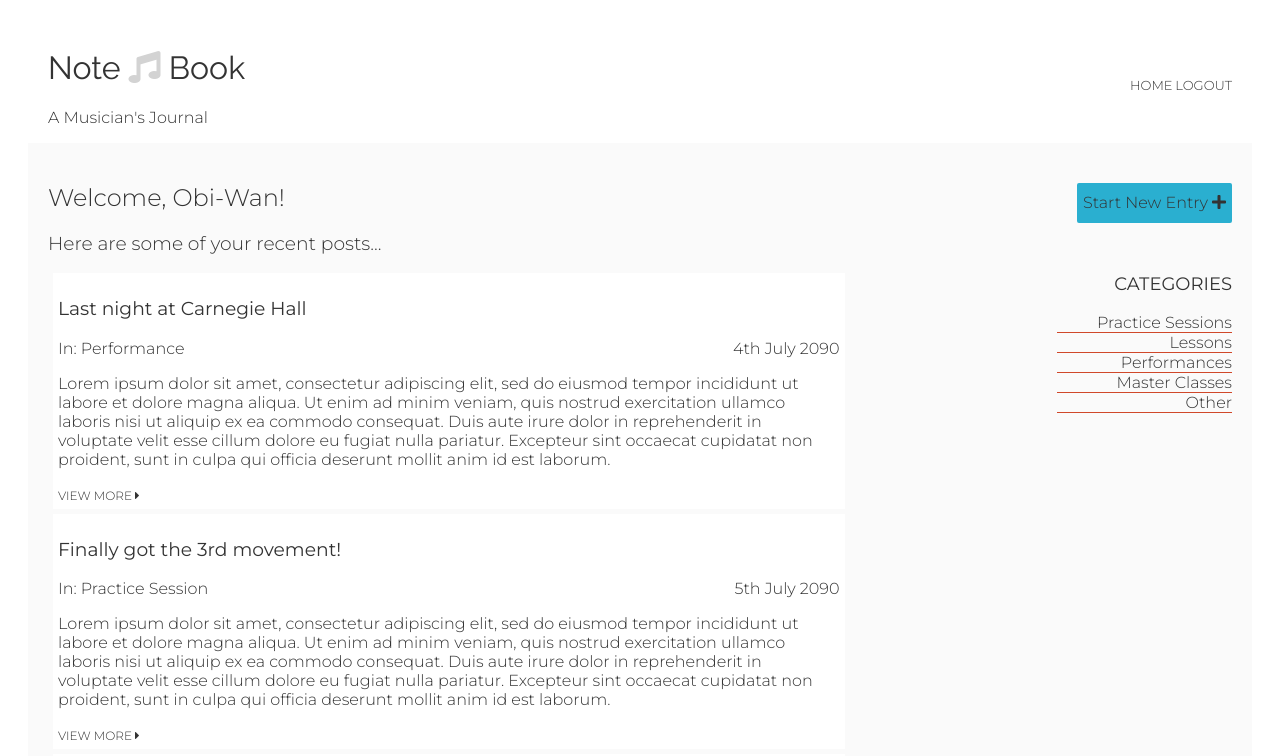
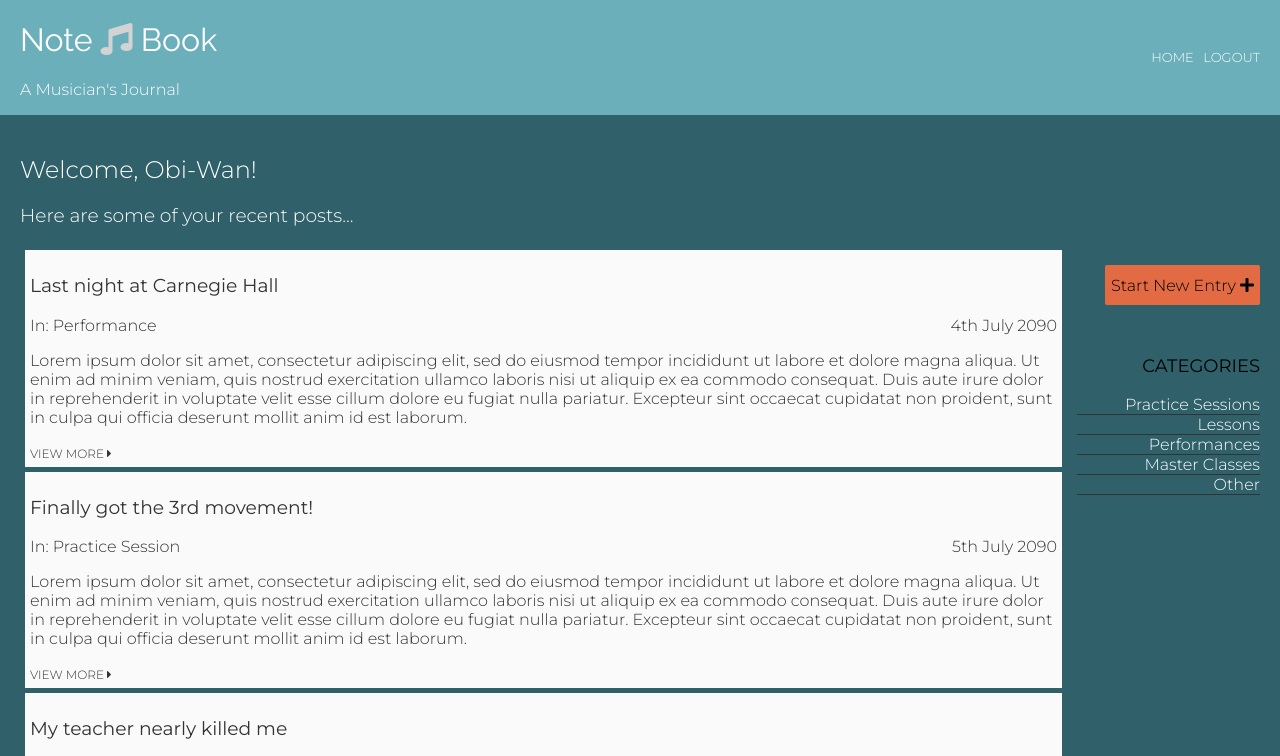
Before and after one commit to velafarq/note-book-app, a website: page public/index.html in a window 1280 px wide. Shown: the top 756 px of the page. Drawn offline with nearby package versions, Linux system fonts and the light colour scheme.

Commit message:
Add a bit of color for now

```diff
--- a/public/index.html
+++ b/public/index.html
@@ -27,13 +27,16 @@
 
     <main class="main">
 
-        <section class="left-block">
+
 
          <div class="left-block__welcome-message">
             <h2>Welcome, Obi-Wan!</h2>
             <h3>Here are some of your recent posts...</h3>
         </div>
-     </section>
+        <section class="main__blocks">
+
+        <section class="left-block"></section>
+
 
     <section class="right-block">
         <button class="right-block__add-entry">Start New Entry <i class="fas fa-plus"></i></button>
@@ -48,6 +51,7 @@
             </ul>
         </div>
     </section>
+</section>
 
 
 
--- a/public/mock-recent-posts.js
+++ b/public/mock-recent-posts.js
@@ -49,7 +49,9 @@ function getRecentPosts(callbackFn) {
 
 
 function displayRecentPosts(data) {
+    $( ".left-block").empty();
     for (index in data.recentPosts) {
+
        $('.left-block').append(
         ` <section class="left-block__post-summary">
         <h3 class="left-block__post-summary__summary-heading">${data.recentPosts[index].title}</h3>
--- a/public/styles.css
+++ b/public/styles.css
@@ -2,27 +2,30 @@
     box-sizing: border-box;
     font-family: 'Montserrat', sans-serif;
     font-weight: 300;
-    color: #333;
+    /* color: #333; */
 
 
 }
 body {
-    padding: 20px;
+    padding: 0;
+    margin: 0;
+
 }
 a:hover, .fa-caret-right:hover {
-    color: #d0482a;
+    color: #333;
     cursor: pointer;
 }
 
 a {
     text-decoration: none;
+    color: white;
 }
 
 button {
     border:none;
     font-size: 16px;
     cursor: pointer;
-    background-color: #2aafd0;
+    background-color:#6AAFBA;
     border-radius: 2px;
     height: 40px;
 }
@@ -32,9 +35,11 @@ button:hover {
 .header{
 display: flex;
 width:100%;
-background-color: white;
+background-color:#6AAFBA;
 padding-left: 20px;
 padding-right: 20px;
+color: white;
+
 
 }
 .header__left {
@@ -45,6 +50,7 @@ padding-right: 20px;
     width: 100%;
 justify-content: flex-start;
 font-family: 'Raleway', sans-serif;
+color: white;
 }
 .fa-music {
     color: lightgrey;
@@ -65,6 +71,8 @@ font-family: 'Raleway', sans-serif;
    align-items: center;
    font-weight: 400;
    font-size: 13px;
+   color: white;
+
 
 
 
@@ -72,33 +80,45 @@ font-family: 'Raleway', sans-serif;
 .header__nav__list li{
 display: flex;
 justify-content: space-between;
+color: white;
 
 
 }
 
 .main{
-    background-color: #FAFAFA;
-    display: flex;
+    background-color: #30616B;
+    /* display: flex; */
     padding: 20px;
 
+}
+
+.main__blocks{
+    display: flex;
+    flex-direction: row;
 }
 .left-block{
     width: 85%;
 
 }
 .left-block__welcome-message{
+    color: white;
 
 }
 .left-block__post-summary{
     margin: 5px;
     padding: 5px;
-    width: 80%;
+    width: 100%;
+    color: #333;
+    background-color: #FAFAFA;
+    /* border: 2px solid lightgrey; */
+}
 
-    background-color: white;
-    /* border: 2px solid lightgrey; */
+.left-block__post-summary a {
+    color: #333;
 }
 .left-block__post-summary__summary-heading{
     font-weight: 400;
+
 }
 .left-block__post-summary__info{
     display: flex;
@@ -126,7 +146,7 @@ justify-content: space-between;
     height: 35px;
     width: 15%;
     font-size: 15px;
-    border: 2px solid #2aafd0;
+    border: 2px solid #6AAFBA;
 
 }
 input[type=text] {
@@ -134,14 +154,14 @@ input[type=text] {
     height: 35px;
     width: 30%;
     font-size: 20px;
-    border: 2px solid #2aafd0;
+    border: 2px solid #6AAFBA;
     font-weight: 400;
 
 }
 
 .left-block__new-entry__text-body {
     font-size: 16px;
-    border: 2px solid #2aafd0;
+    border: 2px solid #6AAFBA;
     padding: 10px;
 }
 
@@ -164,7 +184,6 @@ input[type=submit] {
 .right-block{
     width: 15%;
     padding-top: 20px;
-
     margin-left: 20px;
     text-align: right;
 
@@ -172,7 +191,7 @@ input[type=submit] {
 
 }
 .right-block__add-entry{
-    background-color: #2aafd0;
+    background-color:rgb(226, 107, 67);
     border-radius: 2px;
     height: 40px;
 
@@ -186,6 +205,7 @@ input[type=submit] {
 
 }
 .right-block__categories{}
+
 .right-block__categories__list{
     width: -50%;
     list-style: none;
@@ -195,7 +215,7 @@ input[type=submit] {
 }
 
 .right-block__categories__list li {
-    border-bottom: 1px solid #d0482a;
+    border-bottom: 1px solid #333;
 
 }
 
```
